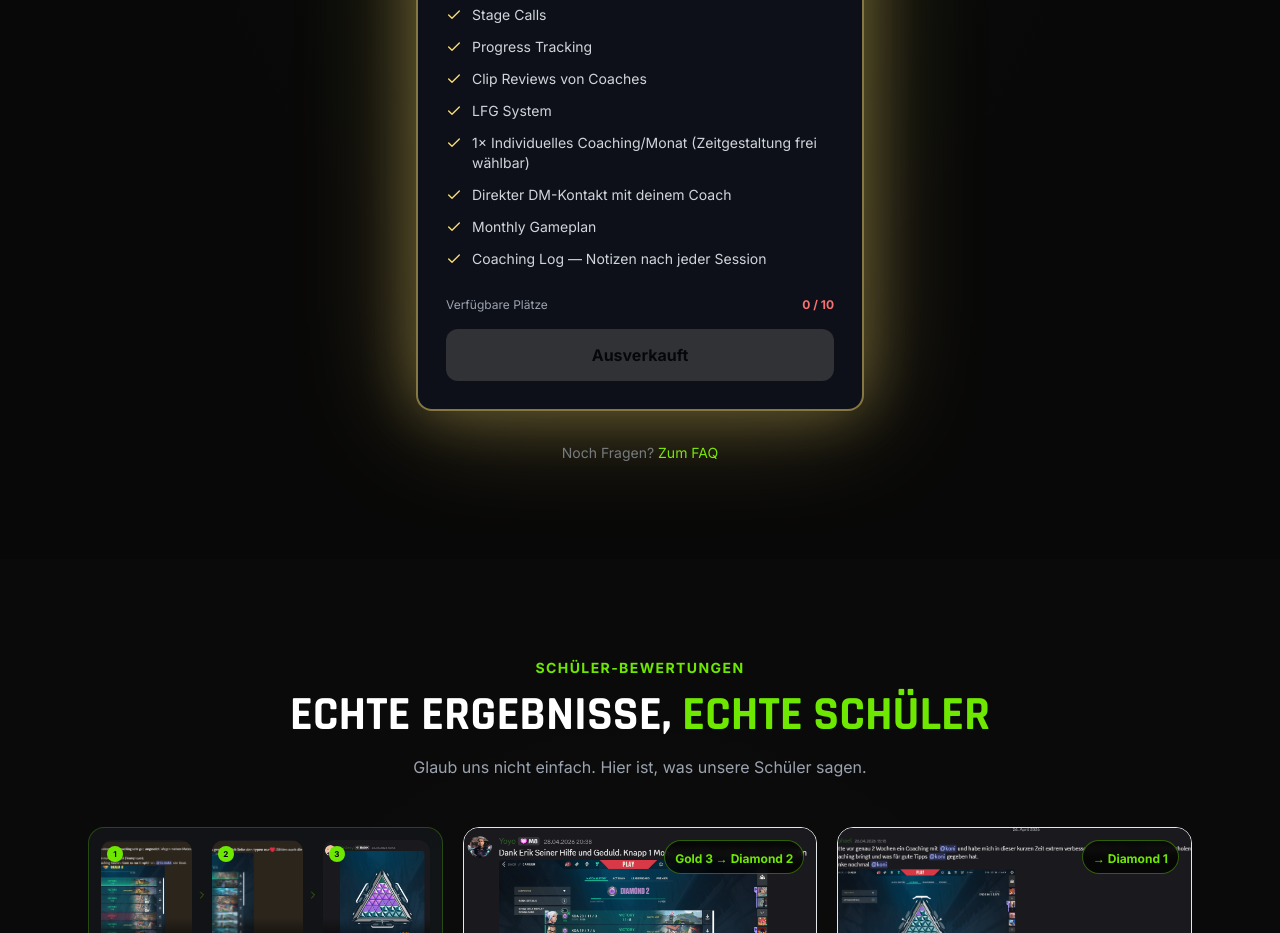
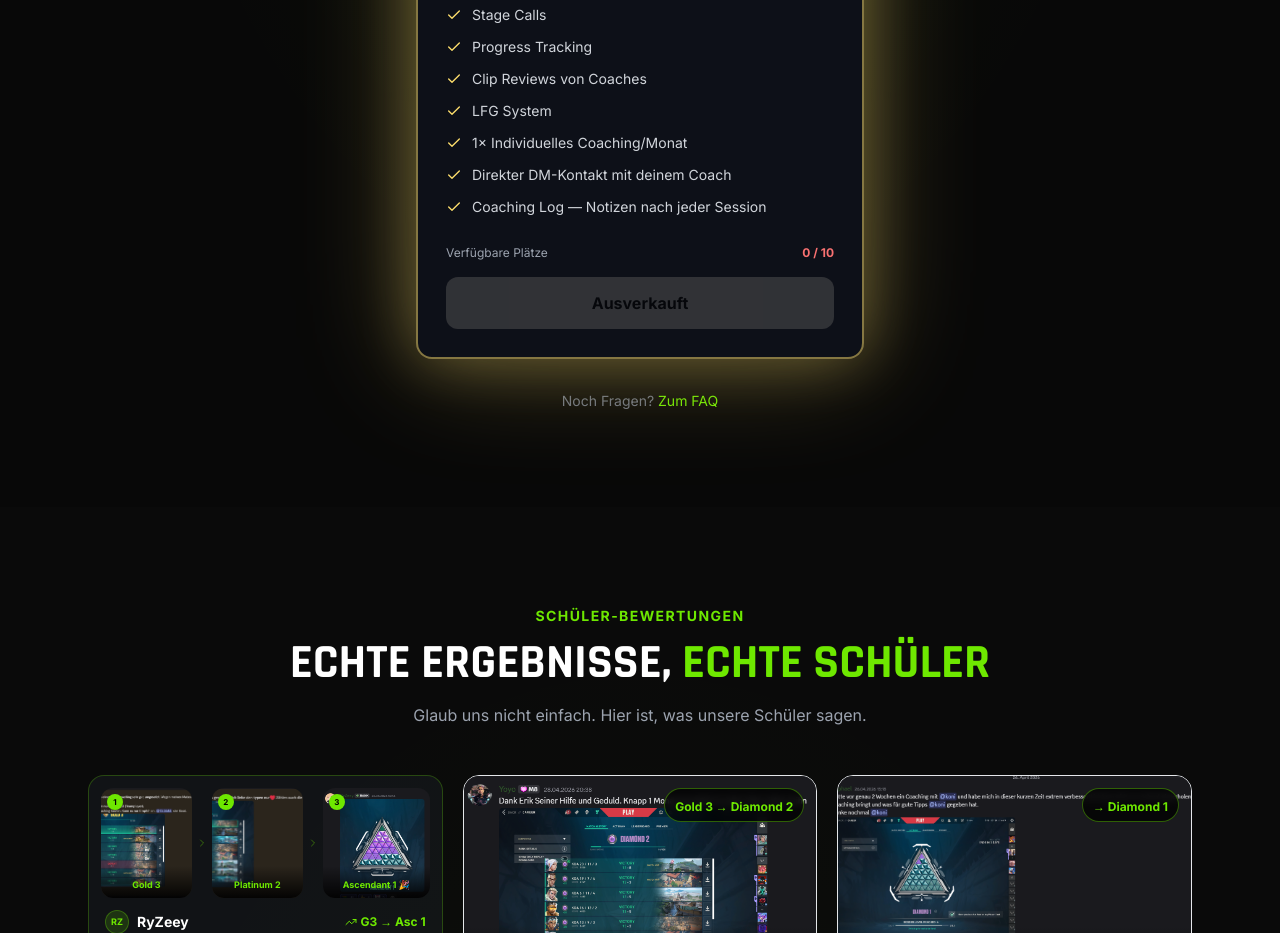
Before and after one commit to justinhelbig96-web/maxranktest, a Next.js app: page / in a window 1280 px wide. Shown: the part 2700-3633 px from the top of the page. Built offline with nearby package versions, Linux system fonts and the light colour scheme.

Commit message:
Remove Zeitgestaltung/Monthly Gameplan from pricing, remove Videobibliothek from meta

```diff
--- a/app/layout.tsx
+++ b/app/layout.tsx
@@ -5,7 +5,7 @@ import "./globals.css";
 export const metadata: Metadata = {
   title: "RANKMAXX — Valorant Coaching",
   description:
-    "Werde Teil des Rankmaxx Collective. Exklusive Videobibliothek, Group Calls, 1-zu-1 Coaching und mehr — für deinen Aufstieg in Valorant.",
+    "Werde Teil des Rankmaxx Collective. Group Calls, 1-zu-1 Coaching und mehr — für deinen Aufstieg in Valorant.",
   keywords: ["Valorant Coaching", "Rankmaxx", "Rankmaxx Collective", "Valorant Community", "Rank up"],
 };
 
--- a/components/Pricing.tsx
+++ b/components/Pricing.tsx
@@ -22,9 +22,8 @@ const tiers = [
       "Progress Tracking",
       "Clip Reviews von Coaches",
       "LFG System",
-      "1× Individuelles Coaching/Monat (Zeitgestaltung frei wählbar)",
+      "1× Individuelles Coaching/Monat",
       "Direkter DM-Kontakt mit deinem Coach",
-      "Monthly Gameplan",
       "Coaching Log — Notizen nach jeder Session",
     ],
   },
```
